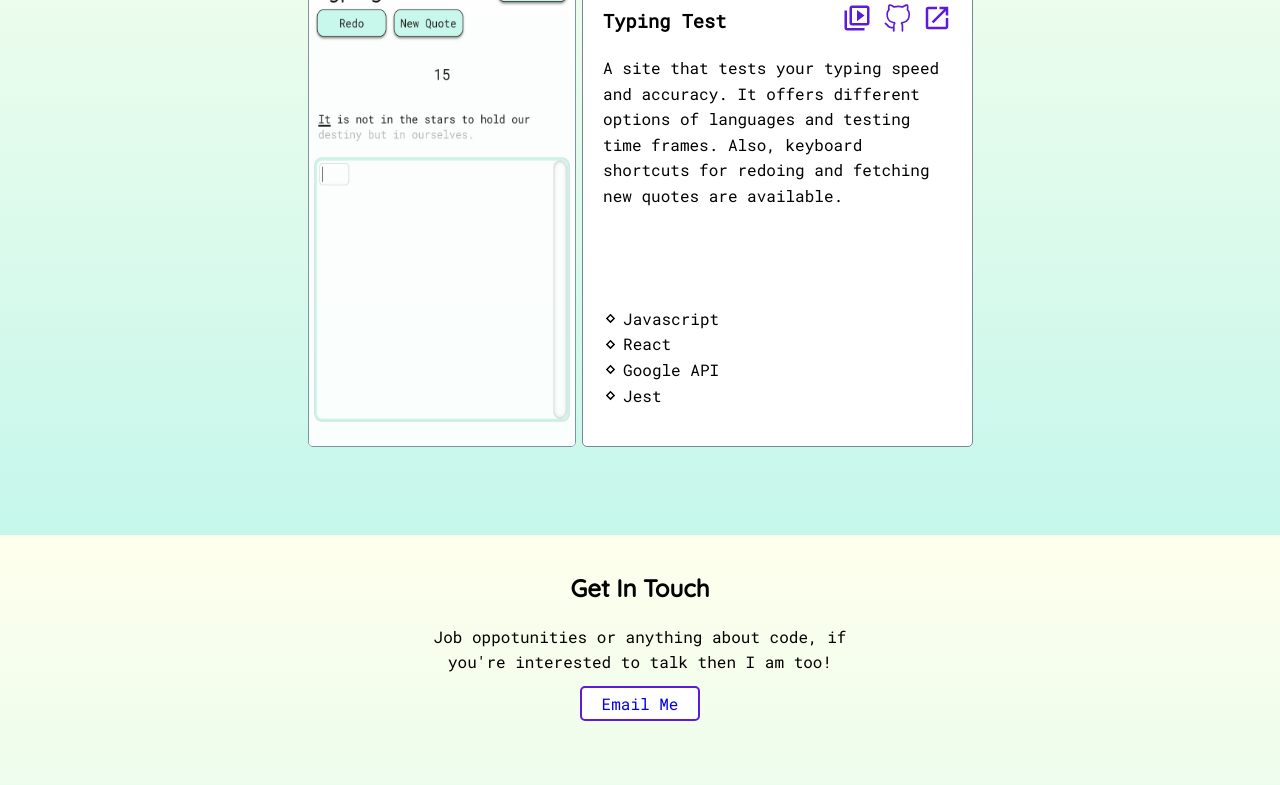
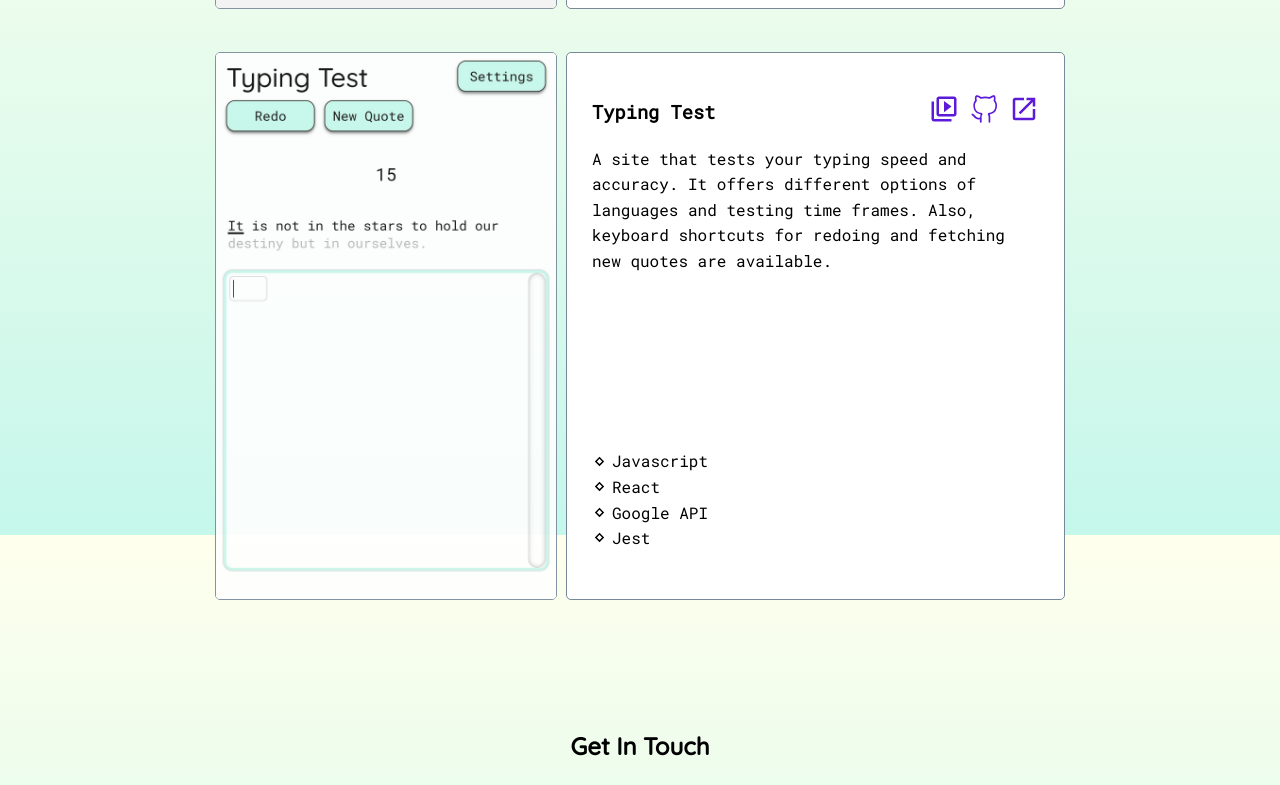
Before and after one commit to pea-nut-z/portfolio, a React (Create React App) app: page / in a window 1280 px wide. Shown: the part 2665-3450 px from the top of the page. Built offline with nearby package versions, Linux system fonts and the light colour scheme; a web font is replaced by a local one.

Commit message:
style: enlarge content on big screen

```diff
--- a/src/App.css
+++ b/src/App.css
@@ -504,24 +504,7 @@ width: 90%;
 }
 
 @media  screen and (min-width:1025px){
-  .about{
-max-width: 665px;
-  max-height: 631px;
-  }
-
-  .stack{
-max-width: 665px;
-  max-height: 431px;
-  }
-
-  .portfolio{
-max-width:665px;
-  max-height: 1923px;
-  }
-
-.contact{
-max-width:665px;
-  max-height: 1923px;
-
+.content{
+  max-width: 850px;
 }
 }
```
